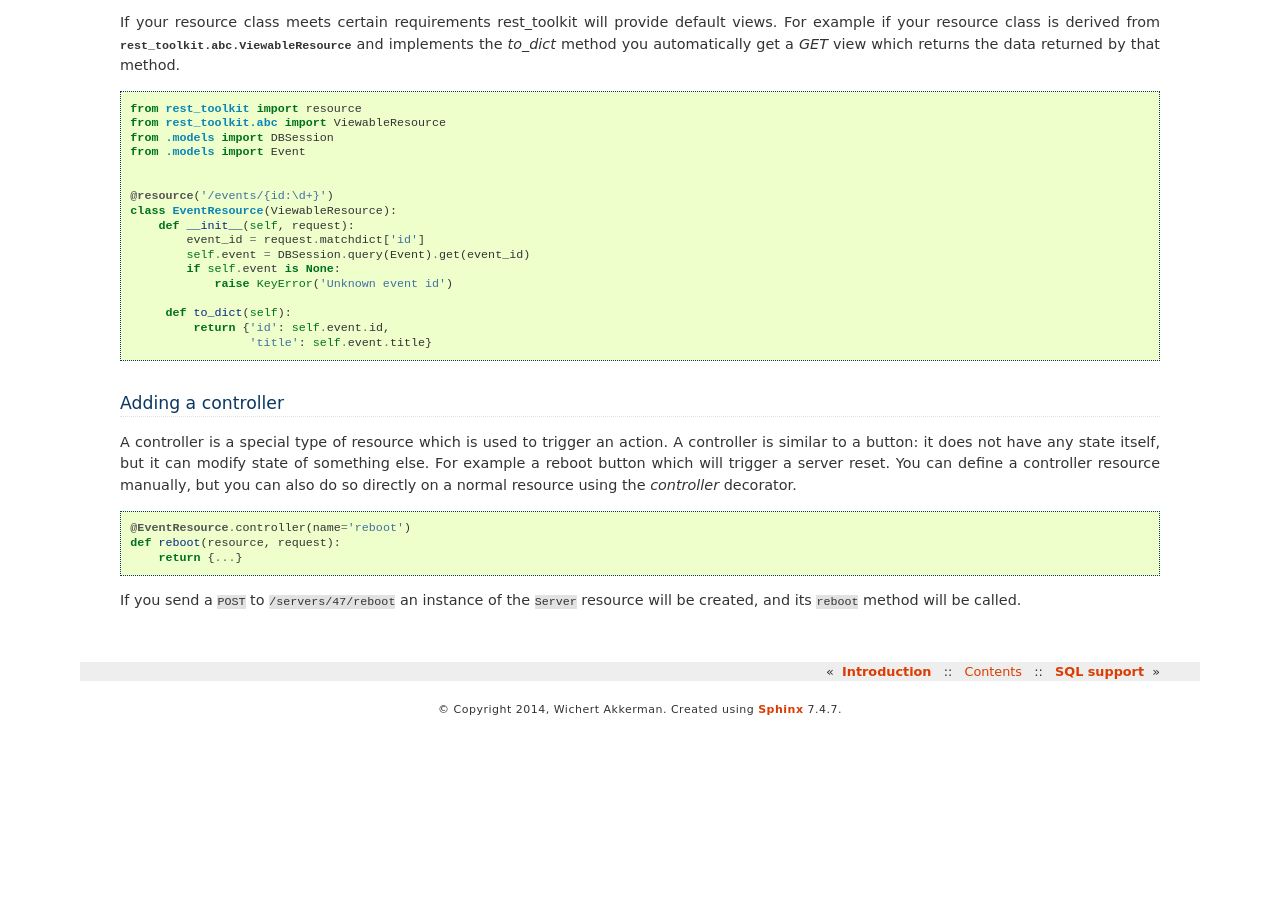
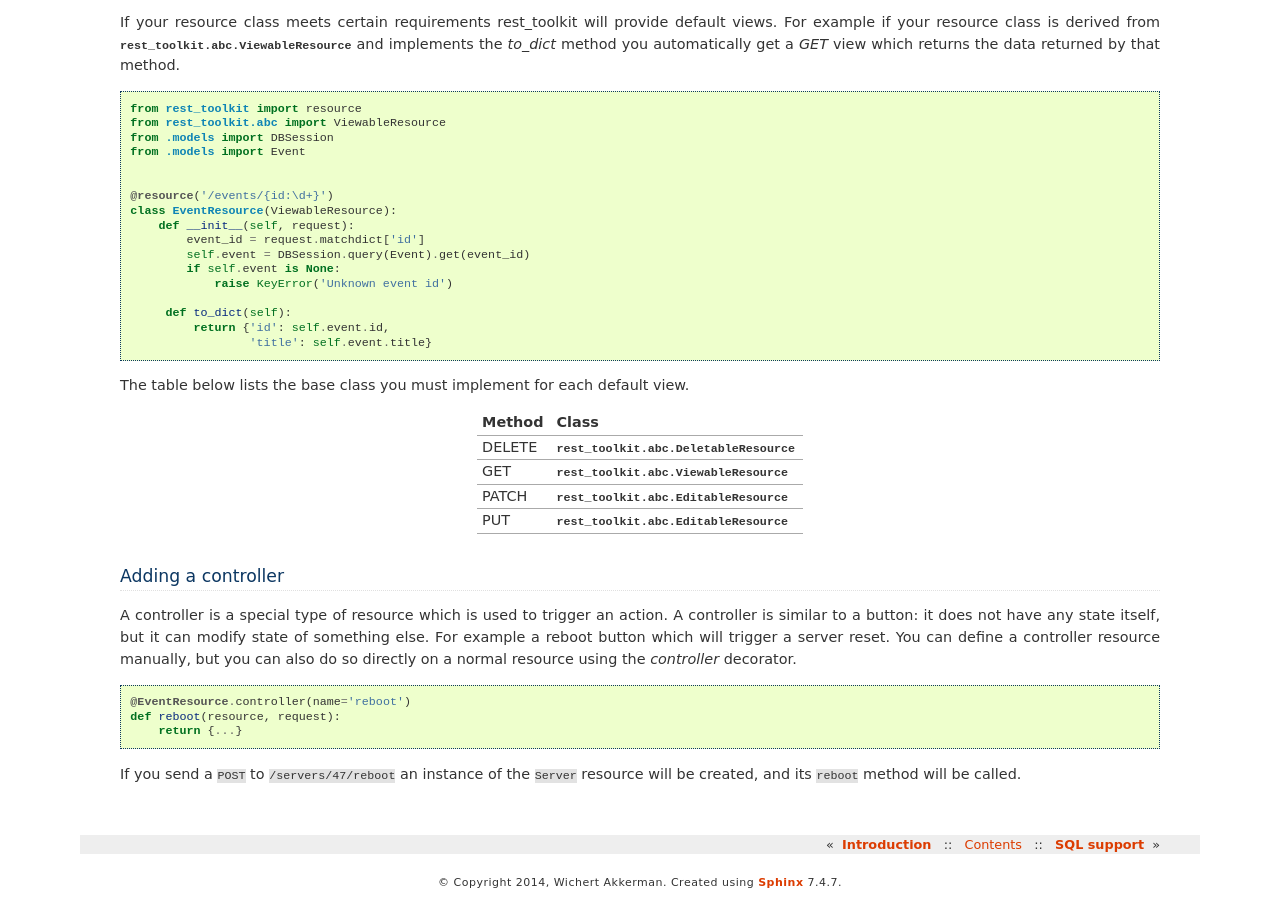
Before and after one commit to wichert/rest_toolkit, a Sphinx documentation site: the page built from doc/basics.rst, in a window 1280 px wide and 900 px high, scrolled down 949 px. Built offline with Sphinx 7.4.7, drawn with Linux system fonts in a browser that asks for light colours; before the commit the page ends 1675 px from its top, so only the background shows below that.

Commit message:
List ABCs in documentation

```diff
--- a/doc/basics.rst
+++ b/doc/basics.rst
@@ -82,6 +82,21 @@ by that method.
             return {'id': self.event.id,
                     'title': self.event.title}
 
+The table below lists the base class you must implement for each
+default view.
+
++--------+------------------------------------------------+
+| Method | Class                                          |
++========+================================================+
+| DELETE | :py:class:`rest_toolkit.abc.DeletableResource` |
++--------+------------------------------------------------+
+| GET    | :py:class:`rest_toolkit.abc.ViewableResource`  |
++--------+------------------------------------------------+
+| PATCH  | :py:class:`rest_toolkit.abc.EditableResource`  |
++--------+------------------------------------------------+
+| PUT    | :py:class:`rest_toolkit.abc.EditableResource`  |
++--------+------------------------------------------------+
+
 
 Adding a controller
 -------------------
```
